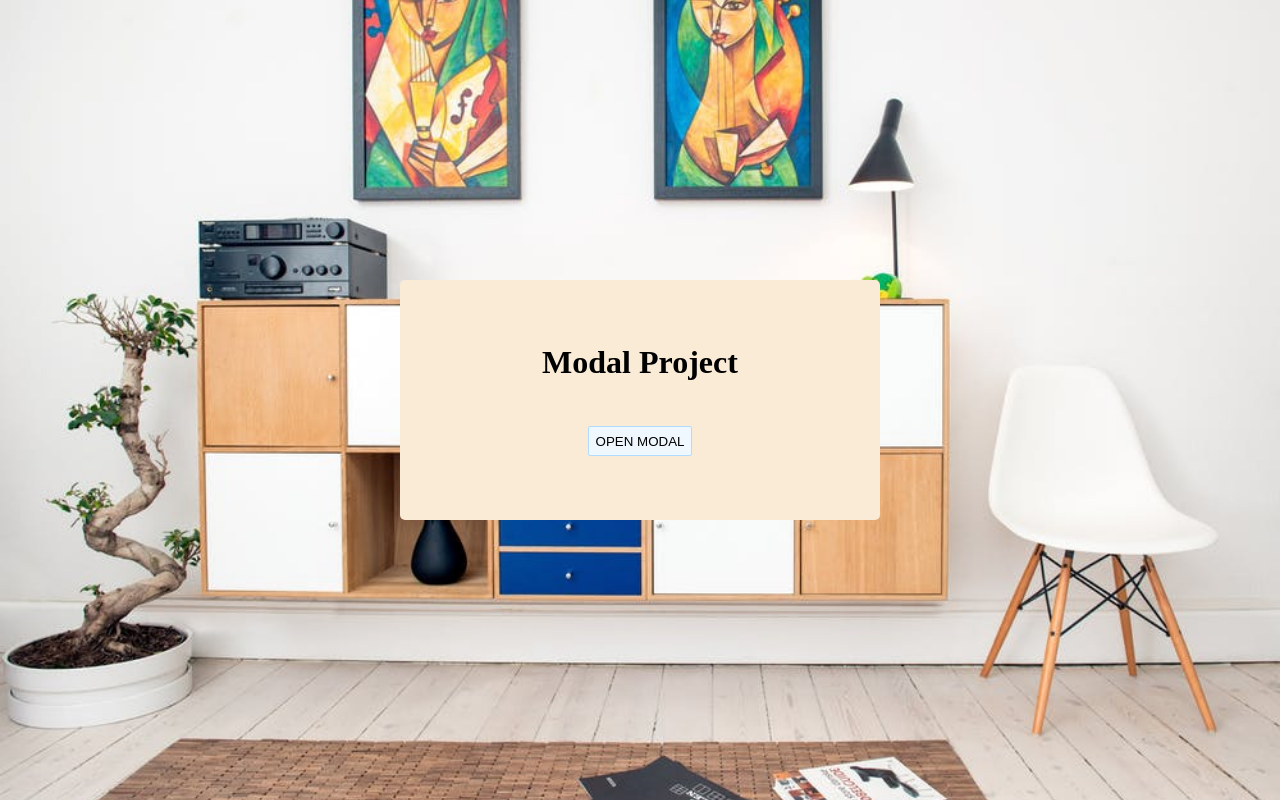
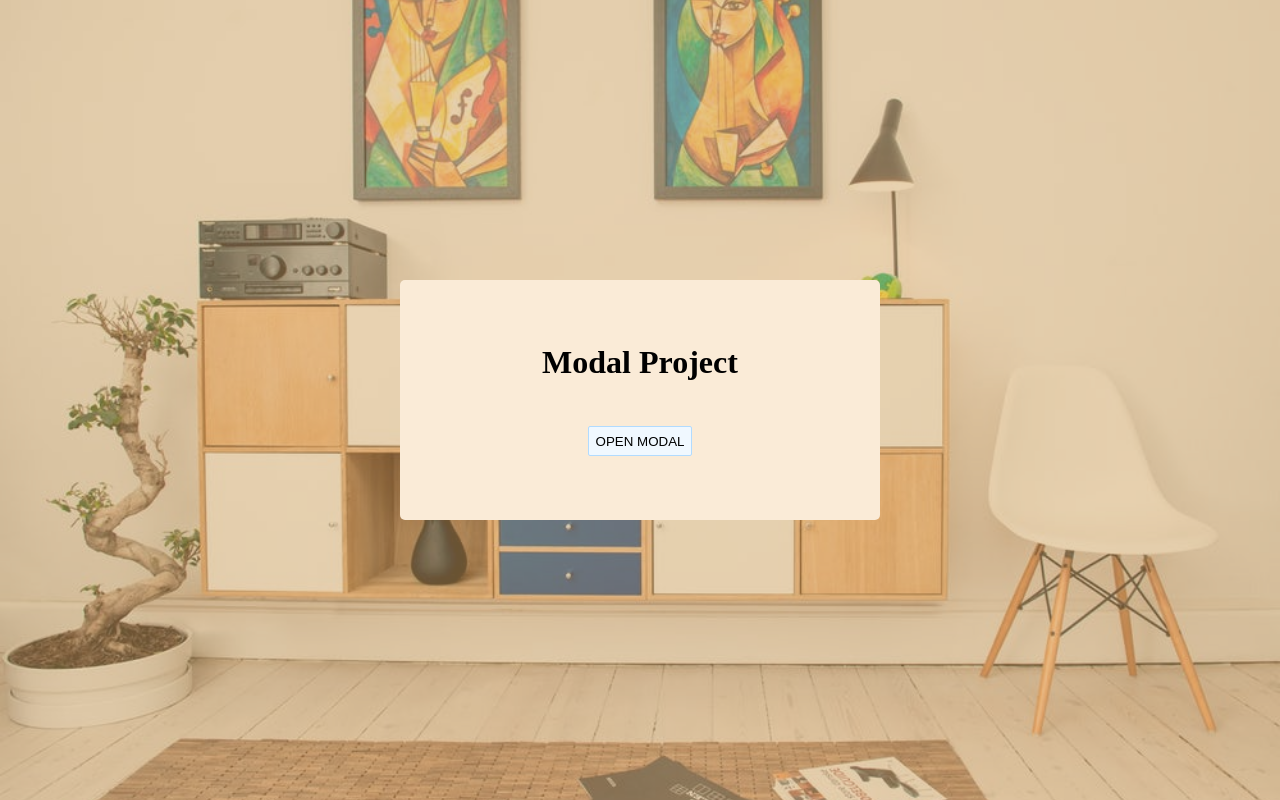
Before and after one commit to Greattie/modal, a plain HTML site: page index.html in a window 1280 px wide. Drawn offline with Linux system fonts and the light colour scheme.

Commit message:
added positioning for modal

```diff
--- a/index.html
+++ b/index.html
@@ -10,13 +10,20 @@
 </head>
 <body>
     <main class="hero">
-        <div class="modal-overlay">
+
             <div class="modal">
                 <h1>Modal Project</h1>
                 <button>OPEN MODAL</button>
             </div>
+
+
+        <!-- OVERLAY -->
+        <div class="modal-overlay">
+            <div class="modal-container">
+                <button><i class="fa-solid fa-xmark"></i></button>
+                <h2>Modal Content</h2>
+               </div>
         </div>
-
     </main>
 
     <script src="script.js"></script>
--- a/style.css
+++ b/style.css
@@ -9,6 +9,7 @@
     background: url(hero.jpeg) center/cover no-repeat;
     place-items: center;
     display: grid;
+    position: static;
 }
 .modal{
     background-color: antiquewhite;
@@ -17,6 +18,8 @@
     place-items: center;
     display: grid;
     border-radius: 5px;
+    position: relative;
+    z-index: 10;
 }
 .modal h1{
     margin-bottom: 1em;
@@ -34,3 +37,25 @@
     color: white;
     border: aliceblue;
 }
+
+.modal-overlay{
+    background-color: rgb(209, 166, 101);
+    width: 100%;
+    height: 100%;
+    position: fixed;
+    top: 0;
+    right: 0;
+    display: grid;
+    place-items: center;
+    z-index: 1;
+    opacity: .5;
+}
+.modal-container{
+    background-color: white;
+    width: 30em;
+    padding: 2em;
+    text-align: center;
+    border-radius: 5px;
+    position: relative;
+    z-index: 20;
+}
```
